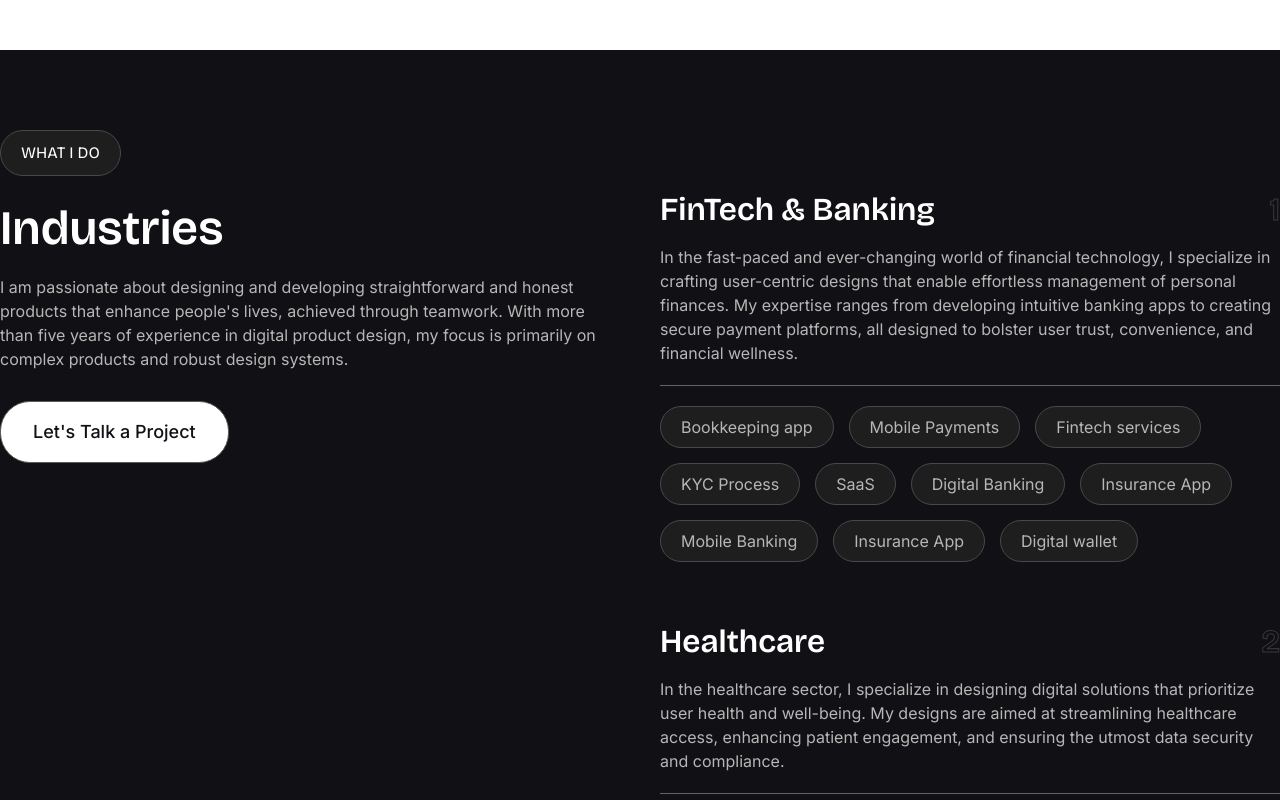
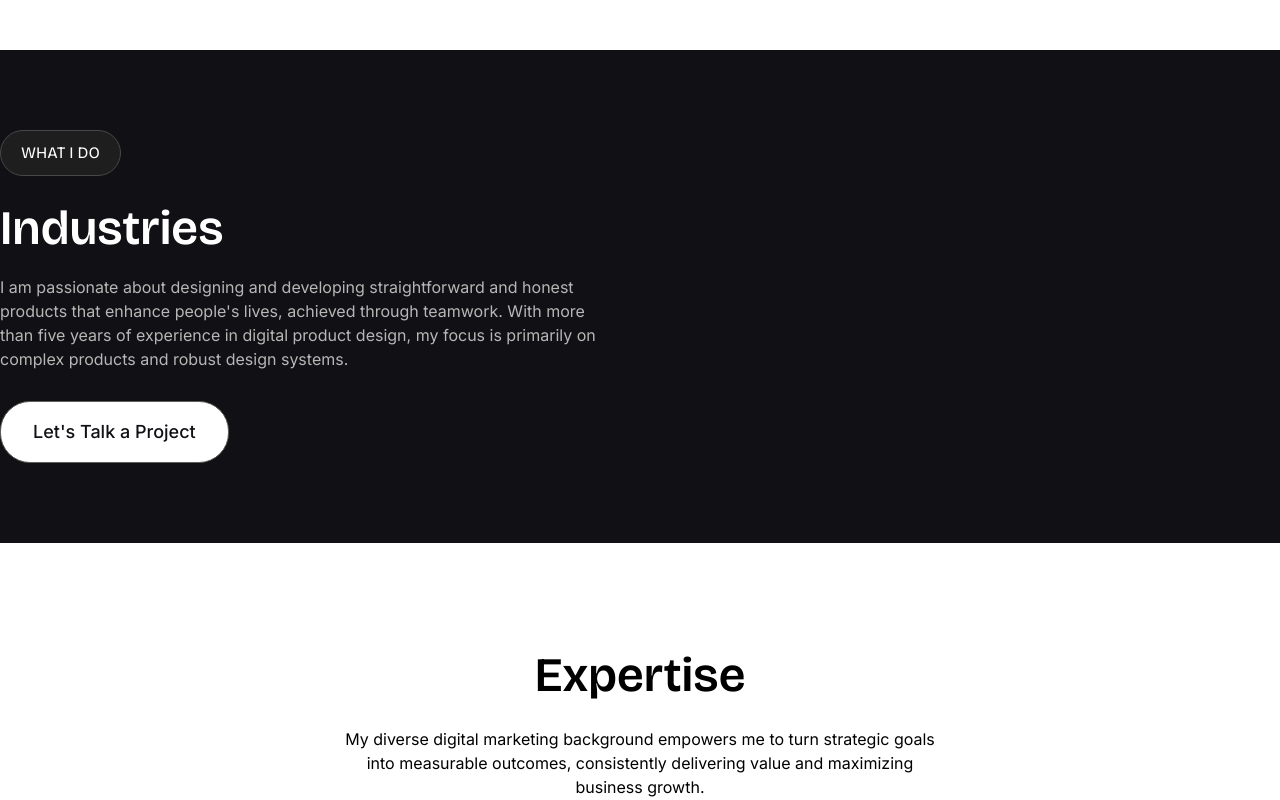
Before and after one commit to itsdevelopershakil/freelancer-mahim, a Next.js app: page / in a window 1280 px wide. Shown: the part 880-1680 px from the top of the page. Built offline with nearby package versions, Linux system fonts and the light colour scheme.

Commit message:
commented service data

```diff
--- a/src/app/page.tsx
+++ b/src/app/page.tsx
@@ -3,9 +3,7 @@ import Gallery from "@/components/Gallery";
 import Footer from "@/components/partials/Footer";
 import Header from "@/components/partials/Header";
 import Portfolio from "@/components/Portfolio";
-import ServiceCard from "@/components/ServiceCard";
 import TestimonialCard from "@/components/TestimonialCard";
-import { servicesData } from "@/constants/servicesData";
 import Link from "next/link";
 
 export default function Home() {
@@ -111,7 +109,7 @@ export default function Home() {
               </Link>
             </div>
             <div className="w-1/2">
-              {servicesData.map(({ desc, id, name, tags }) => (
+              {/* {servicesData.map(({ desc, id, name, tags }) => (
                 <ServiceCard
                   desc={desc}
                   id={id}
@@ -119,7 +117,7 @@ export default function Home() {
                   tags={tags}
                   key={id}
                 />
-              ))}
+              ))} */}
             </div>
           </div>
         </div>
```
